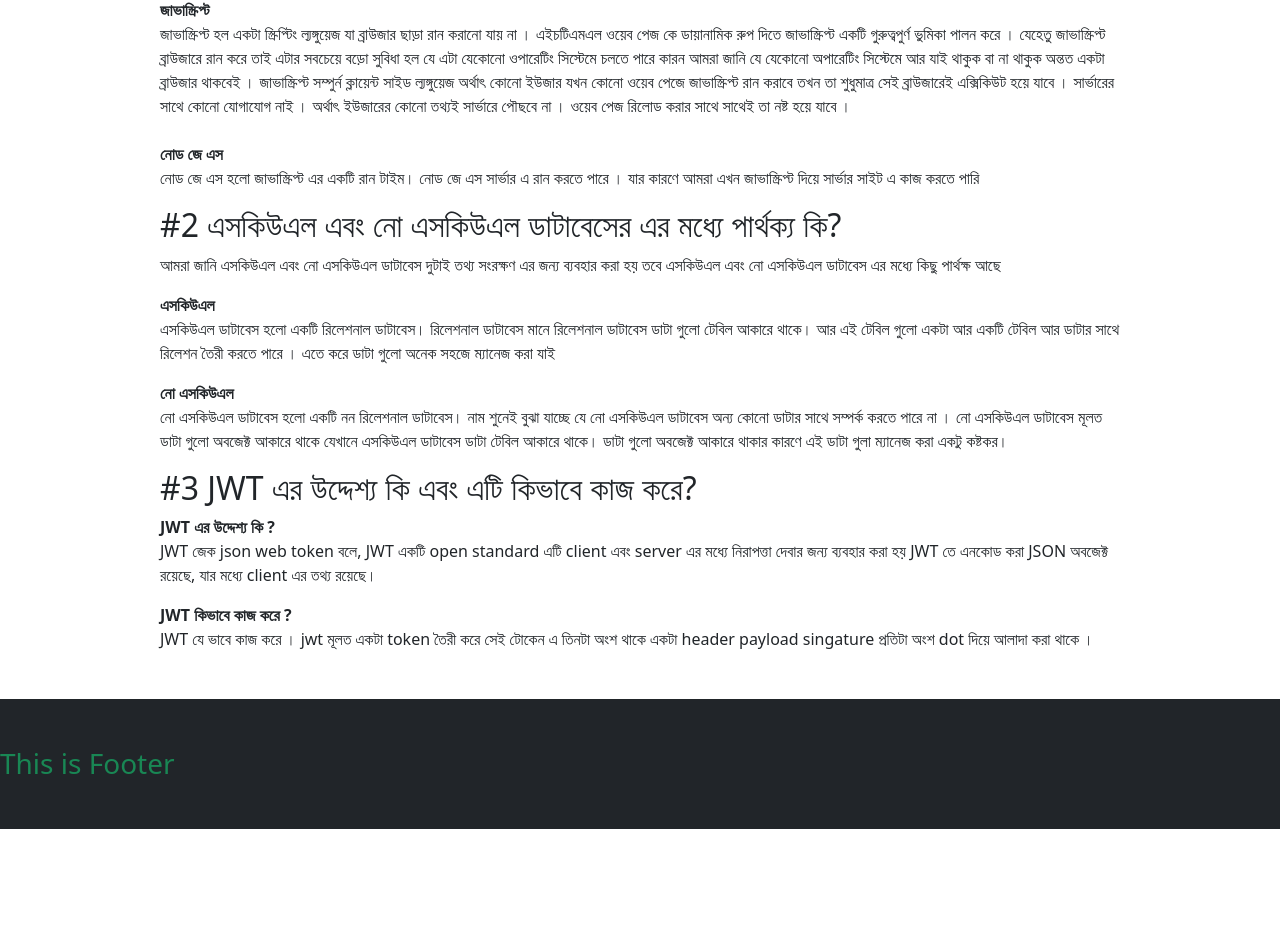
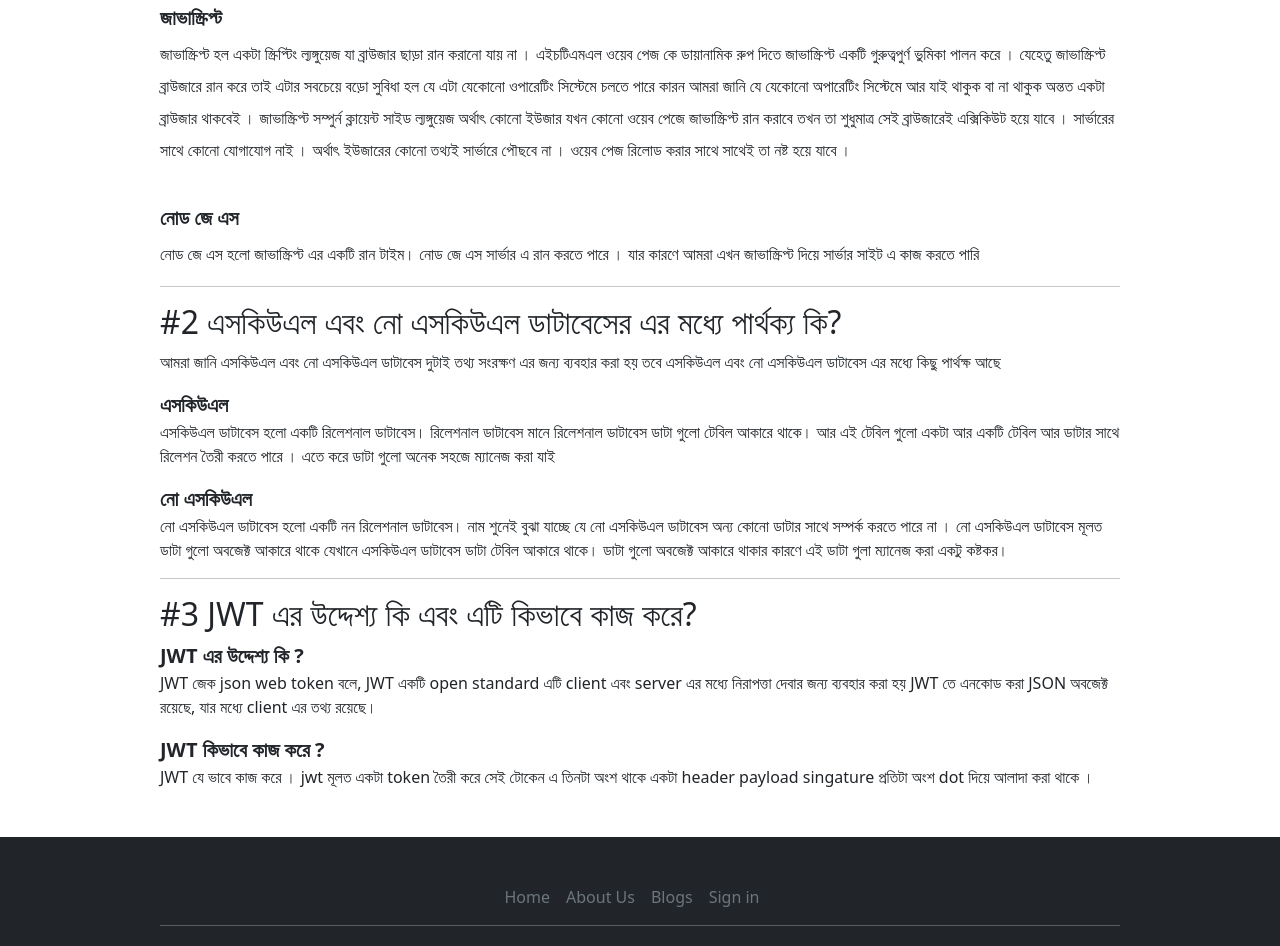
Before and after one commit to farid5630/warehouse-managment-client-side, a React (Create React App) app: page /blogs in a window 1280 px wide. Shown: the part 152-1098 px from the top of the page. Before the commit the page ends 989 px from the top, so only its background shows below. Built offline with nearby package versions, Linux system fonts and the light colour scheme; no server answers.

Commit message:
footer complete

```diff
--- a/src/pages/Blogs/Blogs.js
+++ b/src/pages/Blogs/Blogs.js
@@ -4,54 +4,57 @@ const Blogs = () => {
     return (
       <div className="w-75 mx-auto my-5">
         <h2>#1 জাভাস্ক্রিপ্ট এবং নোড জে এস এর মধ্যে পার্থক্য কি?</h2>
-        <p className="mb-3">
-          <strong>জাভাস্ক্রিপ্ট </strong> <br /> জাভাস্ক্রিপ্ট হল একটা
-          স্ক্রিপ্টিং ল্যঙ্গুয়েজ যা ব্রাউজার ছাড়া রান করানো যায় না । এইচটিএমএল
-          ওয়েব পেজ কে ডায়ানামিক রুপ দিতে জাভাস্ক্রিপ্ট একটি গুরুত্বপুর্ণ ভুমিকা
-          পালন করে । যেহেতু জাভাস্ক্রিপ্ট ব্রাউজারে রান করে তাই এটার সবচেয়ে বড়ো
-          সুবিধা হল যে এটা যেকোনো ওপারেটিং সিস্টেমে চলতে পারে কারন আমরা জানি যে
-          যেকোনো অপারেটিং সিস্টেমে আর যাই থাকুক বা না থাকুক অন্তত একটা ব্রাউজার
-          থাকবেই । জাভাস্ক্রিপ্ট সম্পুর্ন ক্লায়েন্ট সাইড ল্যঙ্গুয়েজ অর্থাৎ কোনো
-          ইউজার যখন কোনো ওয়েব পেজে জাভাস্ক্রিপ্ট রান করাবে তখন তা শুধুমাত্র সেই
-          ব্রাউজারেই এক্সিকিউট হয়ে যাবে । সার্ভারের সাথে কোনো যোগাযোগ নাই ।
-          অর্থাৎ ইউজারের কোনো তথ্যই সার্ভারে পৌছবে না । ওয়েব পেজ রিলোড করার সাথে
-          সাথেই তা নষ্ট হয়ে যাবে ।<br />
+        <p className="mb-3 lh-lg">
+          <strong className="fs-5">জাভাস্ক্রিপ্ট </strong> <br /> জাভাস্ক্রিপ্ট
+          হল একটা স্ক্রিপ্টিং ল্যঙ্গুয়েজ যা ব্রাউজার ছাড়া রান করানো যায় না ।
+          এইচটিএমএল ওয়েব পেজ কে ডায়ানামিক রুপ দিতে জাভাস্ক্রিপ্ট একটি
+          গুরুত্বপুর্ণ ভুমিকা পালন করে । যেহেতু জাভাস্ক্রিপ্ট ব্রাউজারে রান করে
+          তাই এটার সবচেয়ে বড়ো সুবিধা হল যে এটা যেকোনো ওপারেটিং সিস্টেমে চলতে
+          পারে কারন আমরা জানি যে যেকোনো অপারেটিং সিস্টেমে আর যাই থাকুক বা না
+          থাকুক অন্তত একটা ব্রাউজার থাকবেই । জাভাস্ক্রিপ্ট সম্পুর্ন ক্লায়েন্ট
+          সাইড ল্যঙ্গুয়েজ অর্থাৎ কোনো ইউজার যখন কোনো ওয়েব পেজে জাভাস্ক্রিপ্ট রান
+          করাবে তখন তা শুধুমাত্র সেই ব্রাউজারেই এক্সিকিউট হয়ে যাবে । সার্ভারের
+          সাথে কোনো যোগাযোগ নাই । অর্থাৎ ইউজারের কোনো তথ্যই সার্ভারে পৌছবে না ।
+          ওয়েব পেজ রিলোড করার সাথে সাথেই তা নষ্ট হয়ে যাবে ।<br />
           <br />
-          <strong>নোড জে এস</strong> <br /> নোড জে এস হলো জাভাস্ক্রিপ্ট এর একটি
-          রান টাইম। নোড জে এস সার্ভার এ রান করতে পারে । যার কারণে আমরা এখন
-          জাভাস্ক্রিপ্ট দিয়ে সার্ভার সাইট এ কাজ করতে পারি
+          <strong className="fs-5">নোড জে এস</strong> <br /> নোড জে এস হলো
+          জাভাস্ক্রিপ্ট এর একটি রান টাইম। নোড জে এস সার্ভার এ রান করতে পারে ।
+          যার কারণে আমরা এখন জাভাস্ক্রিপ্ট দিয়ে সার্ভার সাইট এ কাজ করতে পারি
         </p>
+        <hr />
         <h2>#2 এসকিউএল এবং নো এসকিউএল ডাটাবেসের এর মধ্যে পার্থক্য কি?</h2>
-        <p>
+        <p className="lh-base">
           আমরা জানি এসকিউএল এবং নো এসকিউএল ডাটাবেস দুটাই তথ্য সংরক্ষণ এর জন্য
           ব্যবহার করা হয় তবে এসকিউএল এবং নো এসকিউএল ডাটাবেস এর মধ্যে কিছু
           পার্থক্ষ আছে
         </p>
-        <p>
-          <strong>এসকিউএল</strong> <br /> এসকিউএল ডাটাবেস হলো একটি রিলেশনাল
-          ডাটাবেস। রিলেশনাল ডাটাবেস মানে রিলেশনাল ডাটাবেস ডাটা গুলো টেবিল আকারে
-          থাকে। আর এই টেবিল গুলো একটা আর একটি টেবিল আর ডাটার সাথে রিলেশন তৈরী
-          করতে পারে । এতে করে ডাটা গুলো অনেক সহজে ম্যানেজ করা যাই
+        <p className="lh-base">
+          <strong className="fs-5">এসকিউএল</strong> <br /> এসকিউএল ডাটাবেস হলো
+          একটি রিলেশনাল ডাটাবেস। রিলেশনাল ডাটাবেস মানে রিলেশনাল ডাটাবেস ডাটা
+          গুলো টেবিল আকারে থাকে। আর এই টেবিল গুলো একটা আর একটি টেবিল আর ডাটার
+          সাথে রিলেশন তৈরী করতে পারে । এতে করে ডাটা গুলো অনেক সহজে ম্যানেজ করা
+          যাই
         </p>
-        <p>
-          <strong>নো এসকিউএল</strong> <br />
+        <p className="lh-base">
+          <strong className="fs-5">নো এসকিউএল</strong> <br />
           নো এসকিউএল ডাটাবেস হলো একটি নন রিলেশনাল ডাটাবেস। নাম শুনেই বুঝা যাচ্ছে
           যে নো এসকিউএল ডাটাবেস অন্য কোনো ডাটার সাথে সম্পর্ক করতে পারে না । নো
           এসকিউএল ডাটাবেস মূলত ডাটা গুলো অবজেক্ট আকারে থাকে যেখানে এসকিউএল
           ডাটাবেস ডাটা টেবিল আকারে থাকে। ডাটা গুলো অবজেক্ট আকারে থাকার কারণে এই
           ডাটা গুলা ম্যানেজ করা একটু কষ্টকর।
         </p>
+        <hr />
         <h2>#3 JWT এর উদ্দেশ্য কি এবং এটি কিভাবে কাজ করে? </h2>
-        <p>
-          <strong>JWT এর উদ্দেশ্য কি ?</strong> <br /> JWT জেক json web token
-          বলে, JWT একটি open standard এটি client এবং server এর মধ্যে নিরাপত্তা
-          দেবার জন্য ব্যবহার করা হয় JWT তে এনকোড করা JSON অবজেক্ট রয়েছে, যার
-          মধ্যে client এর তথ্য রয়েছে।
+        <p className="lh-base">
+          <strong className="fs-5">JWT এর উদ্দেশ্য কি ?</strong> <br /> JWT জেক
+          json web token বলে, JWT একটি open standard এটি client এবং server এর
+          মধ্যে নিরাপত্তা দেবার জন্য ব্যবহার করা হয় JWT তে এনকোড করা JSON
+          অবজেক্ট রয়েছে, যার মধ্যে client এর তথ্য রয়েছে।
         </p>
-        <p>
-          <strong>JWT কিভাবে কাজ করে ?</strong> <br /> JWT যে ভাবে কাজ করে । jwt মূলত একটা token তৈরী
-          করে সেই টোকেন এ তিনটা অংশ থাকে একটা header payload singature প্রতিটা
-          অংশ dot দিয়ে আলাদা করা থাকে ।
+        <p className="lh-base">
+          <strong className="fs-5">JWT কিভাবে কাজ করে ?</strong> <br /> JWT যে
+          ভাবে কাজ করে । jwt মূলত একটা token তৈরী করে সেই টোকেন এ তিনটা অংশ থাকে
+          একটা header payload singature প্রতিটা অংশ dot দিয়ে আলাদা করা থাকে ।
         </p>
       </div>
     );
--- a/src/pages/Shared/Footer/Footer.js
+++ b/src/pages/Shared/Footer/Footer.js
@@ -1,10 +1,17 @@
 import React from 'react';
+import { Link } from 'react-router-dom';
 
 const Footer = () => {
     return (
-        <div>
-            <h3 className='text-success bg-dark py-5'>This is Footer</h3>
-        </div>
+      <div className="bg-dark py-5">
+            <div className='w-75 mx-auto text-center'>
+                <Link className='text-decoration-none text-muted me-3' to='/'>Home</Link>
+                <Link className='text-decoration-none text-muted me-3' to='/about'>About Us</Link>
+                <Link className='text-decoration-none text-muted me-3' to='/blogs'>Blogs</Link>
+                <Link className='text-decoration-none text-muted me-3' to='/login'>Sign in</Link>
+            </div>
+            <hr className='text-white w-75 mx-auto text-bold'/>
+      </div>
     );
 };
 
```
